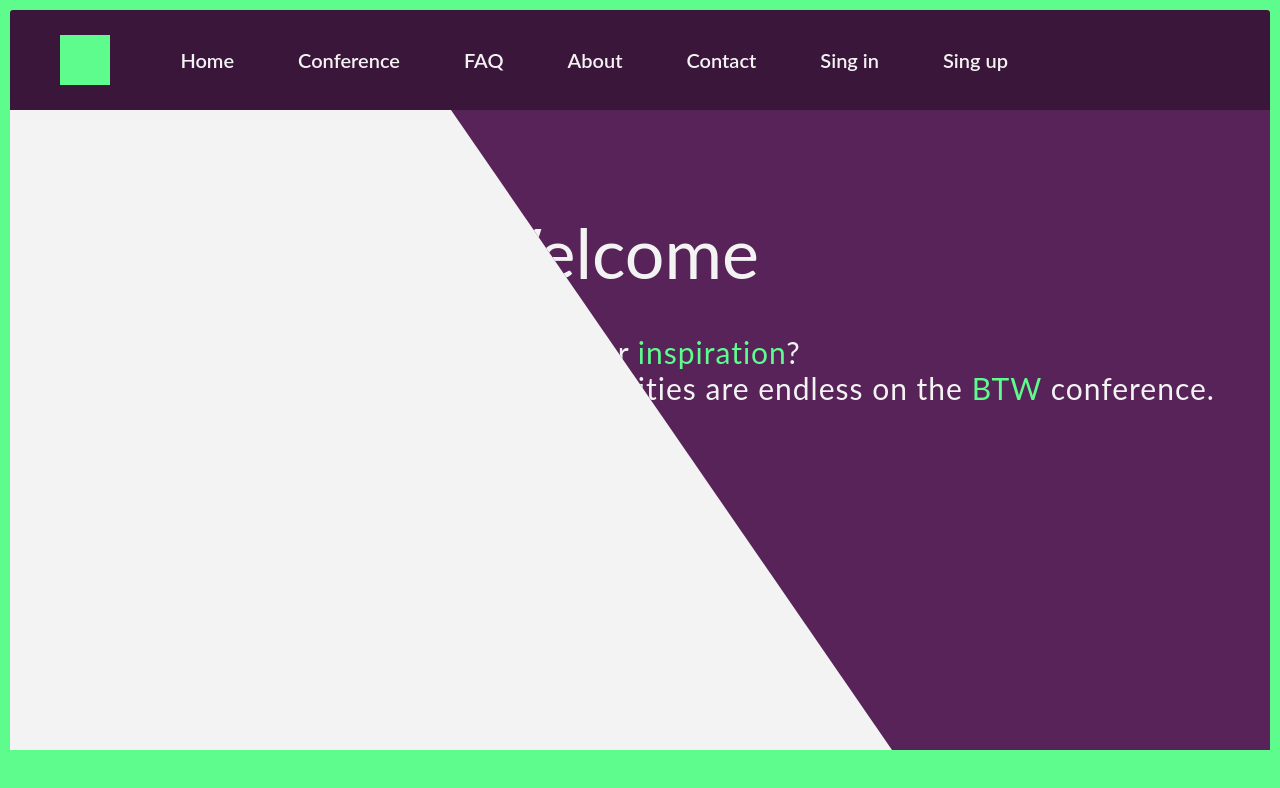
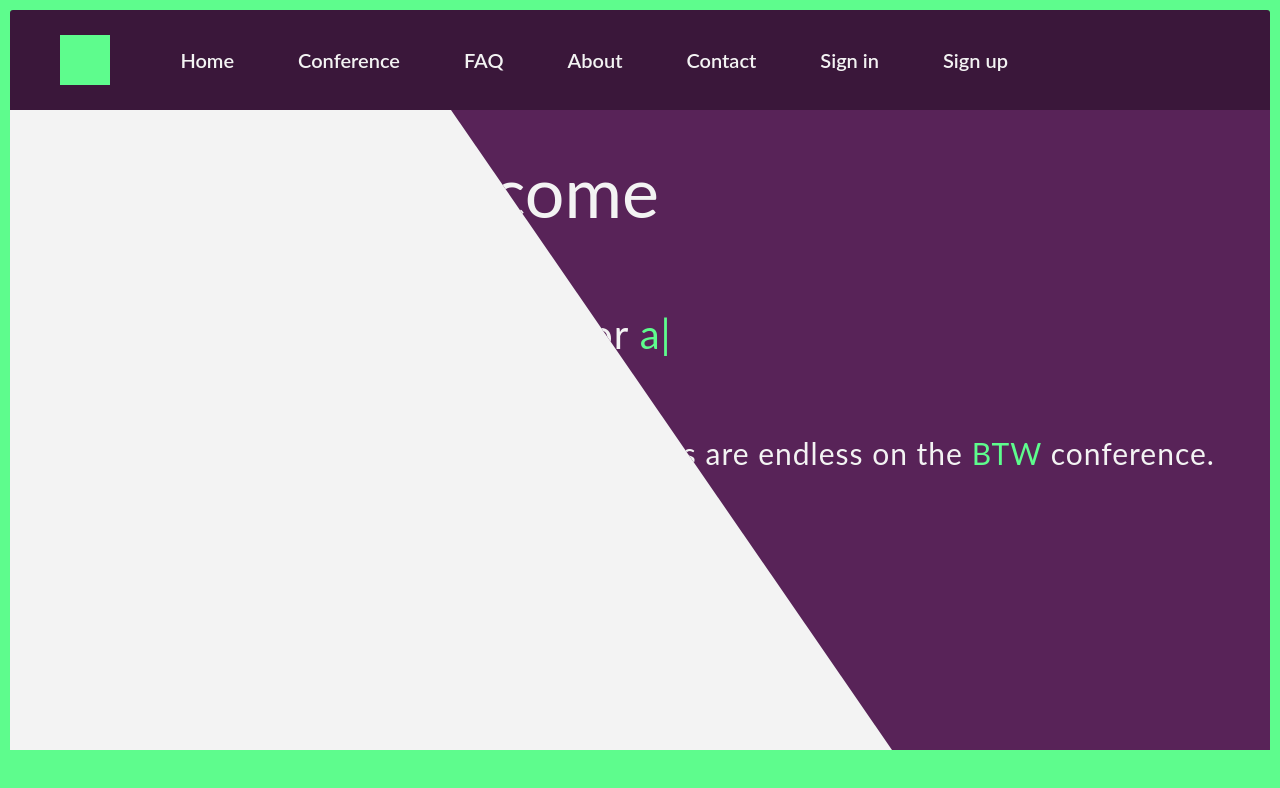
Before and after one commit to DownTown44/conference-uni, a React (Create React App) app: page / in a window 1280 px wide. Shown: the top 788 px of the page. Built offline with nearby package versions, Linux system fonts and the light colour scheme; the HTML template or start-up script is replaced by a standard one.

Commit message:
Homepage headline finished, dynamic typing

```diff
--- a/src/components/Navigation/NavigationItems.js
+++ b/src/components/Navigation/NavigationItems.js
@@ -10,8 +10,8 @@ const NavigationItems = (props) => (
     <NavigationItem>About</NavigationItem>
     <NavigationItem>Contact</NavigationItem>
     {/* TODO: Conditional rendering */}
-    <NavigationItem>Sing in</NavigationItem>
-    <NavigationItem>Sing up</NavigationItem>
+    <NavigationItem>Sign in</NavigationItem>
+    <NavigationItem>Sign up</NavigationItem>
     {/* Log out */}
   </ul>
 );
--- a/src/containers/HomePage.js
+++ b/src/containers/HomePage.js
@@ -1,16 +1,55 @@
-import React from 'react';
+import React, {useState, useEffect} from 'react';
 
 const HomePage = () => {
+  // Array index
+  const [index, setIndex] = useState(0);
+  const [subIndex, setSubIndex] = useState(0);
+  const [blink, setBlink] = useState(true);
+  const [reverse, setReverse] = useState(false);
 
+  {/* some inspiration, a prize, development, a community, an experience, innovation */}
+  const words = [" some inspiration?", " a prize?", " development?", " a community?", " an experience?", " fame?", " innovation?"];
+  // Typewriter
+  useEffect(() => {
+    // Returns nothing, we went through the array
+    if (index === words.length) return;
 
+    if (subIndex === words[index].length + 1 && index !== words.length -1 && !reverse) {
+      setReverse(true);
+      return;
+    }
+
+    if (subIndex === 0 && reverse) {
+      setReverse(false);
+      setIndex((prev) =>  prev + 1);
+      return;
+    }
+
+    const timeout = setTimeout(() => {
+      setSubIndex((prev) => prev + (reverse ? -1 : 1));
+    }, Math.max(reverse ? 50 : subIndex === words[index].length ? 1000 : 100, parseInt(Math.random() * 200)));
+
+    return () => clearTimeout(timeout);
+  }, [subIndex, index, reverse]);
+
+  // Blinker
+  useEffect(() => {
+    const timeout2 = setTimeout(() => {
+      setBlink((prev) => !prev);
+    }, 450);
+    return () => clearTimeout(timeout2);
+  }, [blink]);
 
   return (
     <div className="homePage">
       <section className="homePage__welcomeSection">
         <div className="homePage__greeting">
           <h1>Welcome</h1>
-          {/* some inspiration, a prize, development, a community, an experience, innovation */}
-          <h2>Looking for <span>inspiration</span>?</h2>
+          <h2 className="homePage__changingSentence">Looking for
+            <span>
+            {`${words[index].substring(0, subIndex)}${blink ? "|" : " "}`}
+            </span>
+          </h2>
           <h2>The possibilities are endless on the <span>BTW</span> conference.</h2>
         </div>
       </section>
--- a/src/css/style.css
+++ b/src/css/style.css
@@ -74,17 +74,20 @@ body {
     @supports (clip-path: polygon(0 0)) or (-webkit-clip-path: polygon(0 0)) {
       .homePage__welcomeSection {
         /* modern css property */
-        -webkit-clip-path: polygon(0 0, 100% 0, 100% 75vh, 0 100%);
+        -webkit-clip-path: polygon(35% 0, 100% 0, 100% 100%, 70% 100%);
         clip-path: polygon(35% 0, 100% 0, 100% 100%, 70% 100%);
         height: 80vh; } }
   .homePage__greeting {
+    height: 40rem;
     width: 80rem;
-    margin-top: 100px; }
+    display: flex;
+    flex-direction: column;
+    justify-content: space-around; }
     .homePage__greeting h1 {
       color: #f3f3f3;
       font-size: 7rem;
       font-weight: 400;
-      margin-bottom: 4rem; }
+      transform: translateX(-10rem); }
     .homePage__greeting h2 {
       color: #f3f3f3;
       font-size: 3rem;
@@ -92,3 +95,6 @@ body {
       letter-spacing: 1px; }
       .homePage__greeting h2 span {
         color: #5EFC8D; }
+  .homePage__changingSentence {
+    font-size: 4rem !important;
+    transform: translateX(-5rem); }
--- a/src/sass/pages/_home.scss
+++ b/src/sass/pages/_home.scss
@@ -8,7 +8,7 @@
 
     @supports (clip-path: polygon(0 0)) or (-webkit-clip-path: polygon(0 0)) {
       /* modern css property */
-      -webkit-clip-path: polygon(0 0, 100% 0, 100% 75vh, 0 100%);
+      -webkit-clip-path: polygon(35% 0, 100% 0, 100% 100%, 70% 100%);
       clip-path: polygon(35% 0, 100% 0, 100% 100%, 70% 100%);
       height: 80vh;
     }
@@ -21,15 +21,18 @@
   }
 
   &__greeting {
-    // background-color: orangered;
+    height: 40rem;
     width: 80rem;
-    margin-top: 100px;
+
+    display: flex;
+    flex-direction: column;
+    justify-content: space-around;
 
     h1 {
       color: $color-white-text;
       font-size: 7rem;
       font-weight: 400;
-      margin-bottom: 4rem;
+      transform: translateX(-10rem);
     }
 
     h2 {
@@ -43,4 +46,10 @@
       }
     }
   }
+
+  &__changingSentence {
+    // We need important here so we ovveride the parents h2 selector
+    font-size: 4rem !important;
+    transform: translateX(-5rem);
+  }
 }
```
